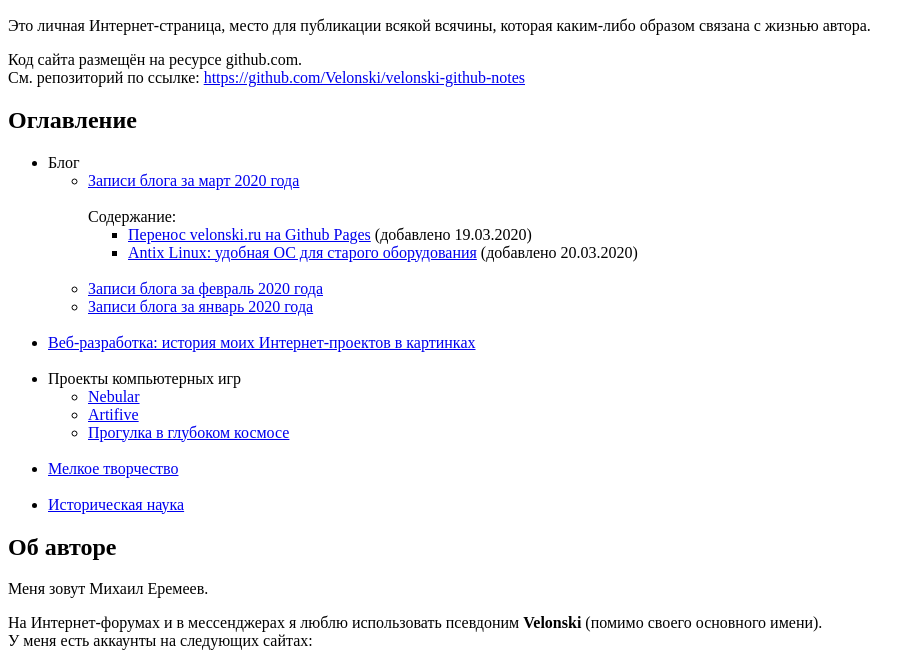
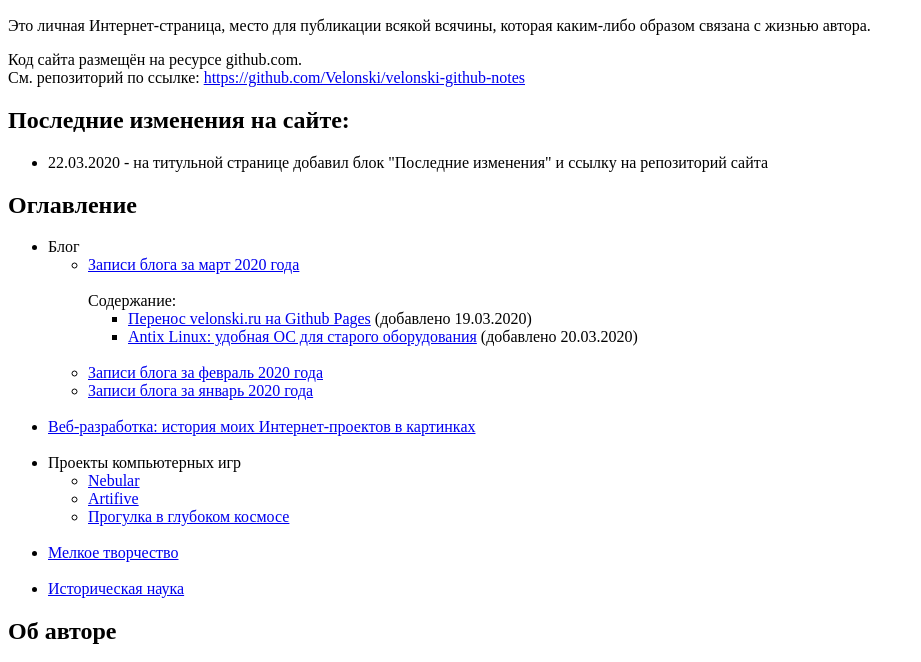
Before and after one commit to Velonski/velonski.github.io, a plain HTML site: page index.html in a window 1280 px wide. Shown: the part 110-772 px from the top of the page, without its empty margins (0-921 px from the left). Drawn offline with Linux system fonts and the light colour scheme.

Commit message:
добавил блок "Последние изменения" на титульной странице сайта

```diff
--- a/index.html
+++ b/index.html
@@ -20,6 +20,10 @@
             Код сайта размещён на ресурсе github.com.<br>
             См. репозиторий по ссылке: <a href="https://github.com/Velonski/velonski-github-notes">https://github.com/Velonski/velonski-github-notes</a>
         </p>
+        <h2>Последние изменения на сайте:</h2>
+        <ul>
+            <li>22.03.2020 - на титульной странице добавил блок "Последние изменения" и ссылку на репозиторий сайта</li>
+        </ul>
         <h2>Оглавление</h2>
         <ul>
             <li>Блог</li>
```
